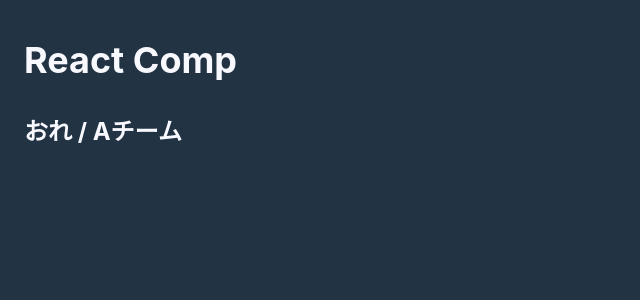
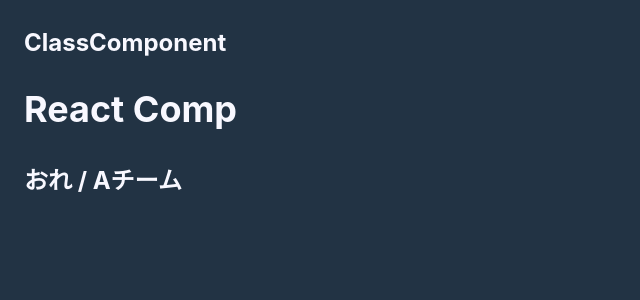
Before and after one commit to BoxPistols/hello-react-window, a React (Create React App) app: page / in a window 1280 px wide. Shown: the top 300 px of the page, without its empty margins (0-640 px from the left). Built offline with nearby package versions, Linux system fonts and the light colour scheme.

Commit message:
class Componet

```diff
--- a/src/Variable.js
+++ b/src/Variable.js
@@ -1,9 +1,17 @@
 import React from 'react'
 
-export const stringVal = "stringVal!"
+export const stringVal = 'stringVal!'
 
 export const myVal = () => {
-  console.log("moge")
+  console.log('moge')
 }
 
 export const ReactEl = () => <h2>React Comp</h2>
+
+class ClassComponent extends React.Component {
+  render() {
+    return <div>ClassComponent</div>
+  }
+}
+
+export default ClassComponent
--- a/src/index.js
+++ b/src/index.js
@@ -5,6 +5,7 @@ import './index.css'
 import * as serviceWorker from './serviceWorker'
 
 import { stringVal, myVal, ReactEl } from './Variable'
+import ClassComponent from './Variable'
 
 console.log(stringVal)
 myVal()
@@ -13,6 +14,7 @@ myVal()
 const ReturnReactElement = ({ name, group }) => {
   return (
     <h2>
+      <ClassComponent/>
       <ReactEl />
       {name} / {group}
     </h2>
```
